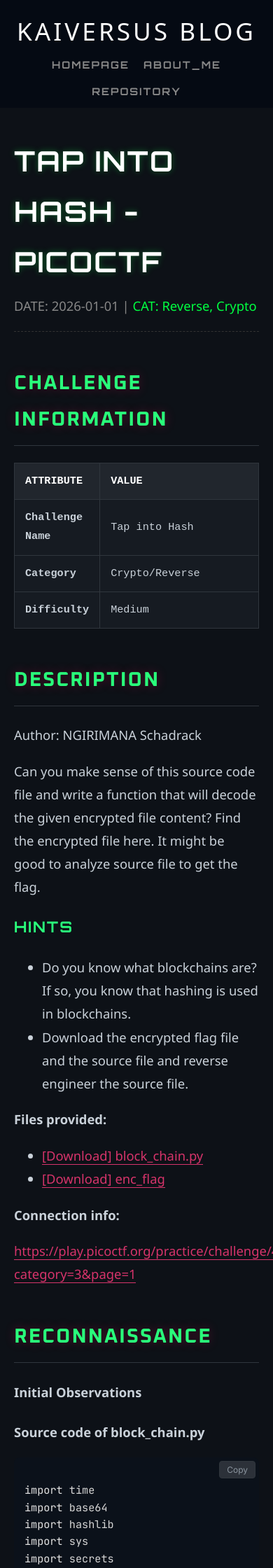
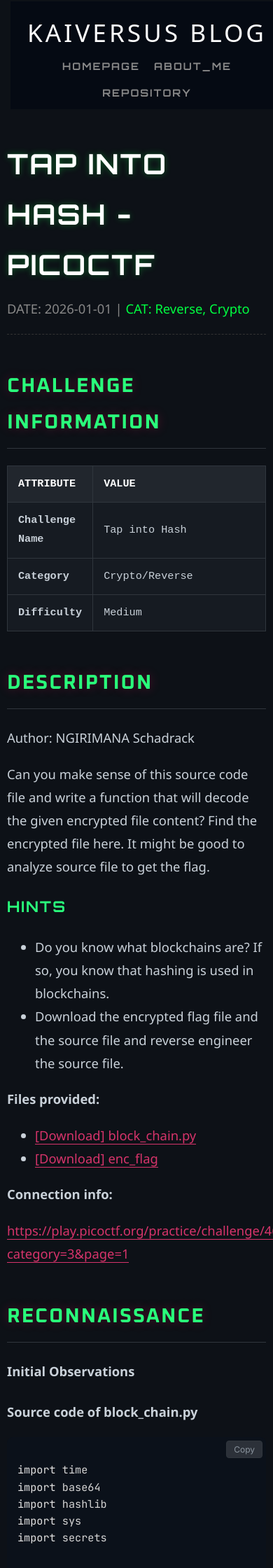
Before and after one commit to kaiversus/kaiversus.github.io, a Jekyll site: the page built from _writeups/TapIntoHash_pico/picoCTF_TapIntoHash.md, in a window 390 px wide. Shown: the top 2240 px of the page at 70% size. Built offline with Jekyll 4.4.1, drawn with Linux system fonts in a browser that asks for light colours; some web fonts are replaced; some of the changed text lies outside the part shown.

Commit message:
Update writeup.html

```diff
--- a/_layouts/writeup.html
+++ b/_layouts/writeup.html
@@ -19,7 +19,8 @@
             --border-color: #30363d;
             --accent-color: #00ff41;
             --title-color: #ff0055;
-            --content-width: 1100px; /* Biến dùng chung để căn lề */
+            /* Đồng bộ kích thước với .container trong style.css */
+            --content-width: 1200px;
         }
 
         /* --- OVERRIDE STYLE CŨ --- */
@@ -32,38 +33,23 @@
 
         canvas#cyber-matrix { display: none !important; }
 
-        /* --- HEADER (ĐÃ FIX ALIGNMENT) --- */
+        /* --- SỬA LẠI HEADER: KHÔI PHỤC STYLE GỐC --- */
+        /* Đảm bảo header có nền tối để không bị chìm chữ */
         header {
-            background: rgba(5, 10, 20, 0.95) !important;
-            border-bottom: 1px solid var(--border-color);
-            position: relative !important;
-            top: auto !important;
-            z-index: 1000;
-            padding: 0 !important; /* Bỏ padding ở đây, để thằng con lo */
-            width: 100% !important;
-            box-sizing: border-box;
-            display: block !important; /* Đổi từ flex sang block để wrapper hoạt động */
+             background: rgba(5, 10, 20, 0.95) !important;
+             /* Giữ nguyên các thuộc tính khác của style.css */
         }
 
-        /* Class mới để căn chỉnh nội dung Header */
-        .header-inner {
-            max-width: var(--content-width); /* Đồng bộ độ rộng với body */
-            margin: 0 auto; /* Căn giữa */
-            padding: 0 20px; /* Padding giống hệt phần nội dung dưới */
-            height: 70px; /* Chiều cao cố định cho header */
-            display: flex;
-            justify-content: space-between;
-            align-items: center;
-        }
-
-        /* --- BỐ CỤC --- */
+        /* --- BỐ CỤC NỘI DUNG (ĐỒNG BỘ VỚI CONTAINER GỐC) --- */
         .writeup-layout {
-            max-width: var(--content-width);
+            max-width: var(--content-width); /* 1200px */
             margin: 0 auto;
             display: grid;
             grid-template-columns: 1fr 250px;
             gap: 50px;
-            padding: 40px 20px 100px 20px;
+
+            /* QUAN TRỌNG: Padding trái/phải 10px để khớp với .container của Header */
+            padding: 40px 10px 100px 10px;
         }
 
         .writeup-content { min-width: 0; }
@@ -113,12 +99,13 @@
             width: 30%;
         }
 
-        /* --- CODE BLOCK & COPY BUTTON (ĐÃ FIX STICKY) --- */
+        /* --- CODE BLOCK & COPY BUTTON (FIXED STICKY) --- */
         .writeup-content pre {
             background: #161b22 !important;
             border: 1px solid var(--border-color);
             border-radius: 6px;
-            padding: 35px 15px 15px 15px; /* Tăng padding top để nút copy không che code */
+            /* Tạo khoảng trống bên trên để nút copy nằm gọn gàng */
+            padding: 35px 15px 15px 15px;
             overflow-x: auto;
             font-family: 'JetBrains Mono', monospace;
             position: relative;
@@ -138,15 +125,16 @@
             color: inherit;
         }
 
-        /* Style cho nút Copy - Đã sửa lỗi trôi */
+        /* Style cho nút Copy */
         .copy-btn {
-            position: sticky; /* Thay vì absolute */
-            left: auto;       /* Quan trọng để không bị dính trái */
-            float: right;     /* Đẩy sang phải */
-            top: 0px;         /* Cách mép trên */
-            right: 0px;       /* Cách mép phải */
+            position: sticky;
+            left: auto;
+            float: right;
+            top: 0px;
+            right: 0px;
 
-            margin-top: -25px; /* Hack nhẹ để đẩy nút lên vùng padding-top */
+            /* Kéo nút lên vùng padding-top */
+            margin-top: -25px;
             margin-right: -5px;
 
             background: rgba(48, 54, 61, 0.9);
@@ -158,7 +146,6 @@
             font-family: 'Inter', sans-serif;
             font-size: 0.75rem;
             transition: all 0.2s;
-            opacity: 1;
             z-index: 10;
         }
 
@@ -209,24 +196,23 @@
         @media (max-width: 900px) {
             .writeup-layout { grid-template-columns: 1fr; }
             .writeup-sidebar { display: none; }
-            /* Mobile header fix */
-            .header-inner { flex-direction: column; gap: 10px; height: auto; padding: 15px 20px; }
+            header { flex-direction: column; gap: 10px; padding: 15px !important; height: auto !important; }
         }
     </style>
 </head>
 
 <body>
 
-    <header>
-        <div class="header-inner">
+    <div class="container" style="padding-top: 2px; padding-bottom: 2px;">
+        <header>
             <a href="https://kaiversus.github.io/" class="logo" style="text-decoration: none;">KAIVERSUS BLOG</a>
             <nav>
                 <a href="/">Homepage</a>
                 <a href="/about/">About_me</a>
                 <a href="https://kaiversus.github.io/#writeups">Repository</a>
             </nav>
-        </div>
-    </header>
+        </header>
+    </div>
 
     <div class="writeup-layout">
         <main class="writeup-content">
```
Also changed, not shown: other parts of _layouts/writeup.html (+1 -2 lines).
